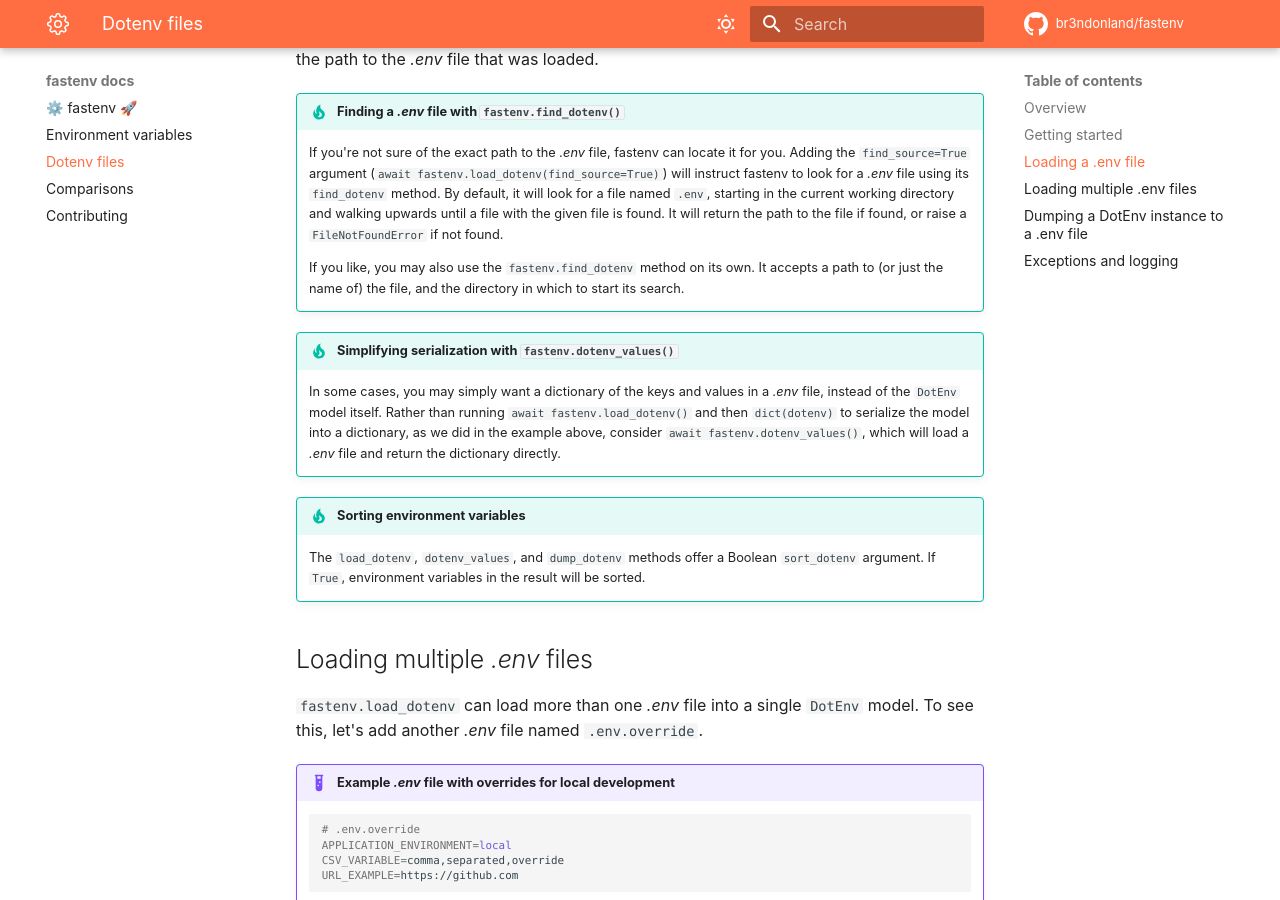
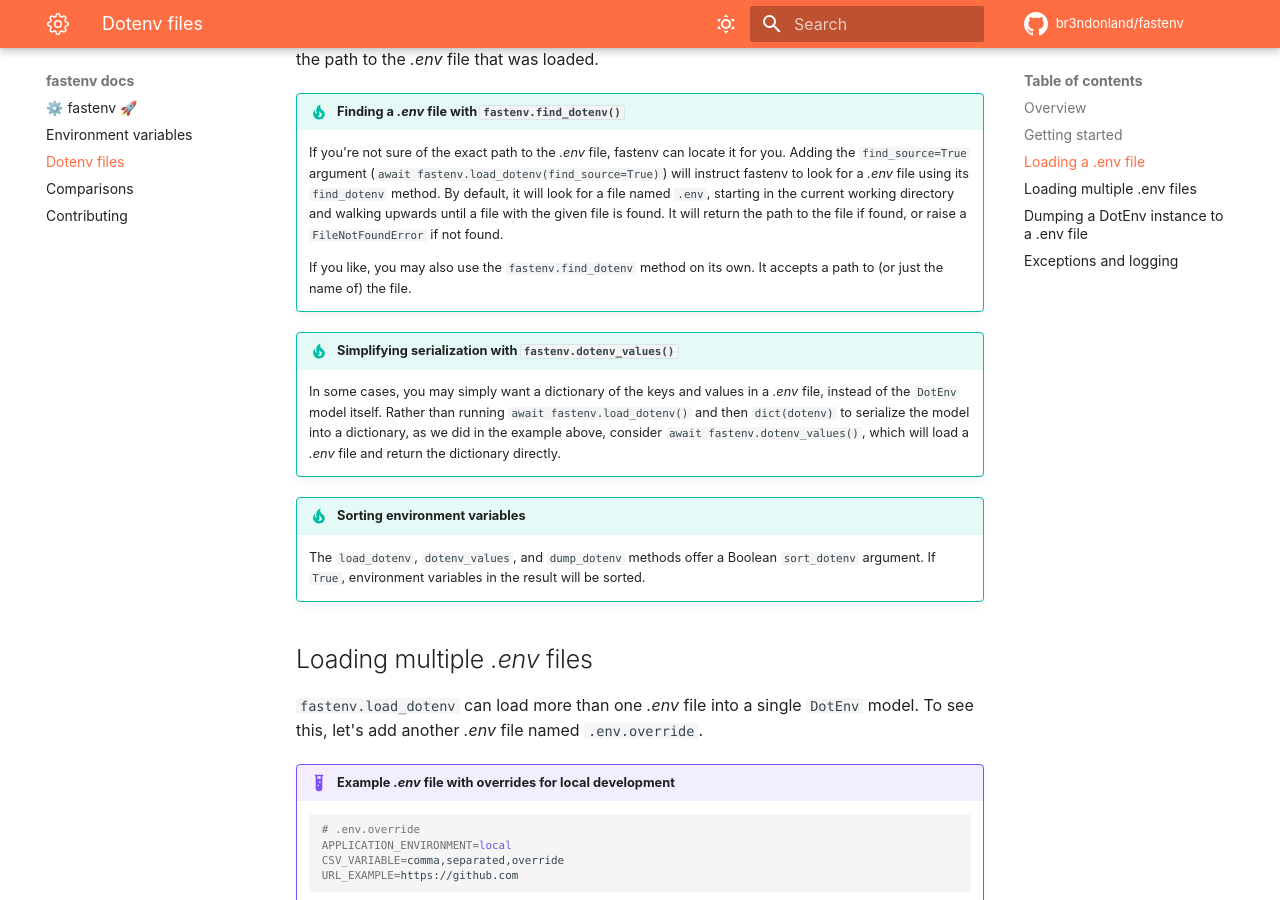
Before and after one commit to br3ndonland/fastenv, an MkDocs documentation site: the page built from docs/dotenv.md, in a window 1280 px wide and 900 px high, scrolled down 2415 px. Built offline with MkDocs 1.6.1 and Material for MkDocs 9.7.7, drawn with Linux system fonts in a browser that asks for light colours; comment, search, counter and statistics services are not loaded.

Commit message:
Remove `find_dotenv(starting_dir)` docs reference
br3ndonland/fastenv@9eb8dc4

The `starting_dir` argument was removed in 9eb8dc4.

```diff
--- a/docs/dotenv.md
+++ b/docs/dotenv.md
@@ -109,7 +109,7 @@
 
     If you're not sure of the exact path to the _.env_ file, fastenv can locate it for you. Adding the `find_source=True` argument (`await fastenv.load_dotenv(find_source=True)`) will instruct fastenv to look for a _.env_ file using its `find_dotenv` method. By default, it will look for a file named `.env`, starting in the current working directory and walking upwards until a file with the given file is found. It will return the path to the file if found, or raise a `FileNotFoundError` if not found.
 
-    If you like, you may also use the `fastenv.find_dotenv` method on its own. It accepts a path to (or just the name of) the file, and the directory in which to start its search.
+    If you like, you may also use the `fastenv.find_dotenv` method on its own. It accepts a path to (or just the name of) the file.
 
 !!!tip "Simplifying serialization with `fastenv.dotenv_values()`"
 
```
